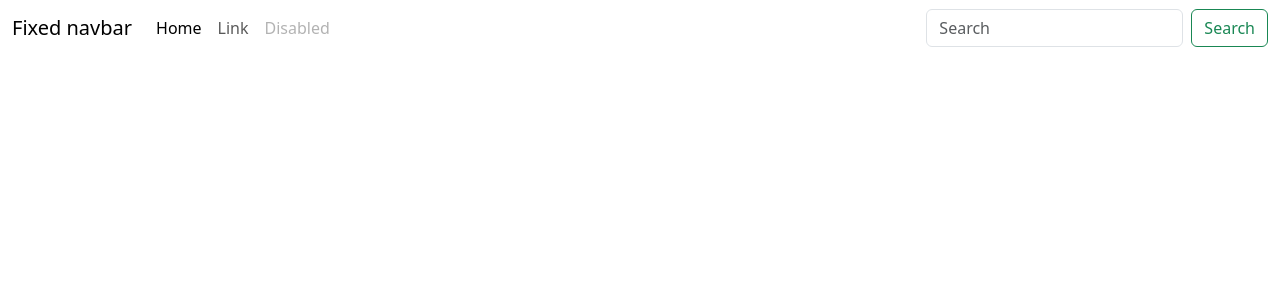
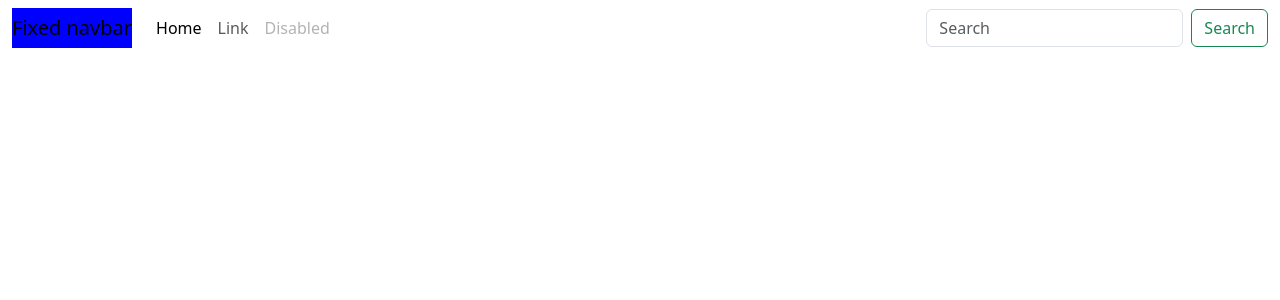
Before and after one commit to tdav/scafe-front, a Vue app: page / in a window 1280 px wide. Shown: the top 300 px of the page. Built offline with nearby package versions, Linux system fonts and the light colour scheme.

Commit message:
nav-brand bac o'zgartirildi

```diff
--- a/src/style.css
+++ b/src/style.css
@@ -87,3 +87,8 @@ button:focus-visible {
     background-color: #f9f9f9;
   }
 }
+
+.navbar-brand {
+  background-color: blue;
+
+}
```
